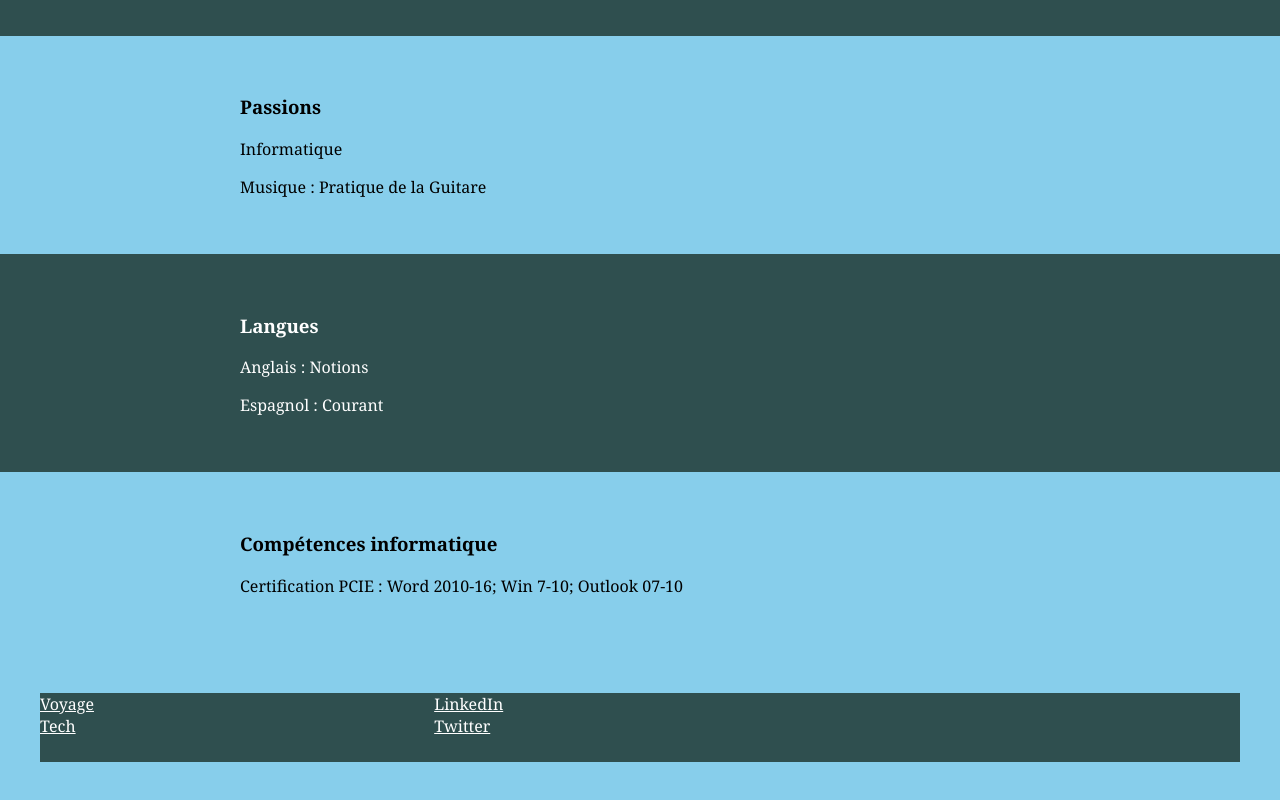
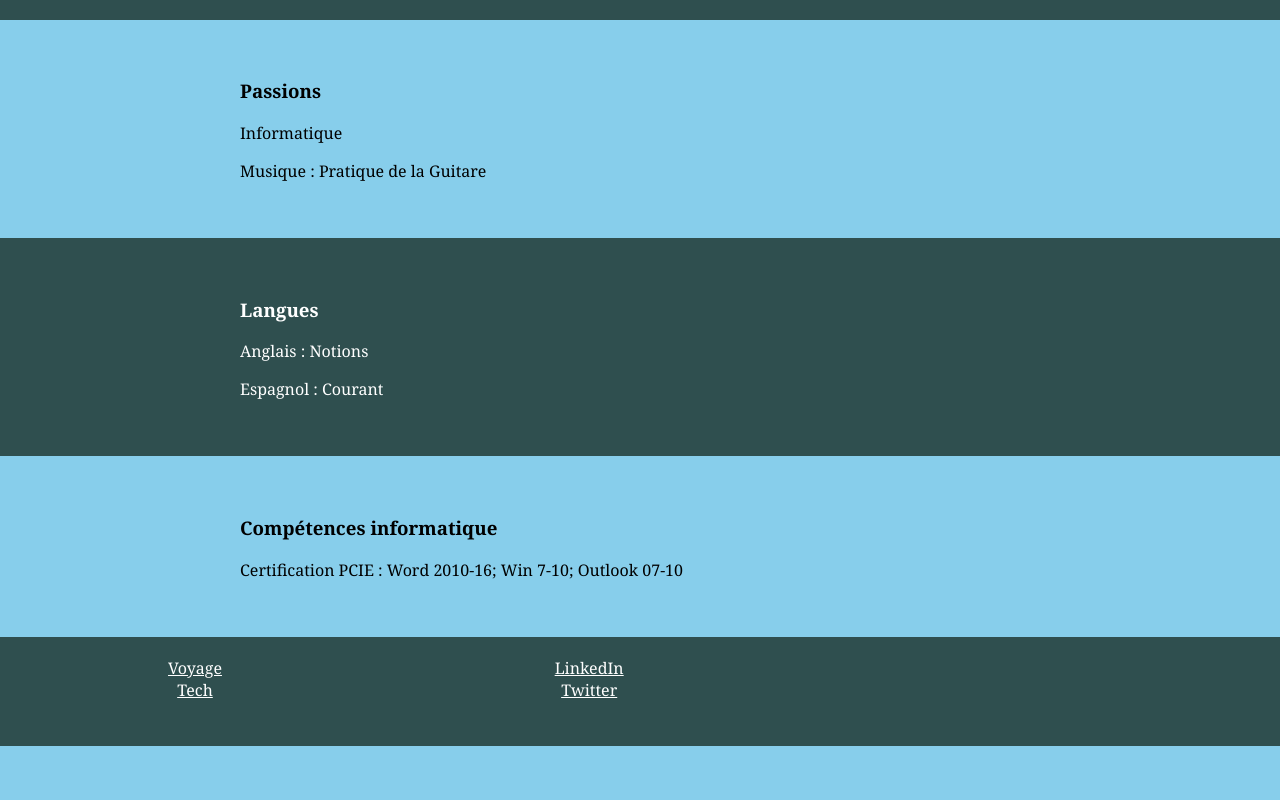
Before and after one commit to LuisEsq75/LuisEsq75.github.io, a plain HTML site: page index.html in a window 1280 px wide. Shown: the part 1194-1994 px from the top of the page. After the commit the page ends 1940 px from the top, so only its background shows below. Drawn offline with Linux system fonts and the light colour scheme.

Commit message:
Update style.css

```diff
--- a/style.css
+++ b/style.css
@@ -26,6 +26,12 @@ nav h2 {
 nav ul  {
     display: flex;
     padding: 24px;
+    margin: 0;
+    list-style: none;
+}
+
+div ul  {
+    padding: 0;
     margin: 0;
     list-style: none;
 }
@@ -86,13 +92,15 @@ section {
 }
 
 footer {
-    padding: 40px;
+    padding: 0px;
+
 }
 
 footer ul {
-    padding: 0;
+    padding: 20px;
     margin: 0;
     list-style: none;
+    text-align:center;
 }
 .links {
     margin-bottom: 25px;
```
